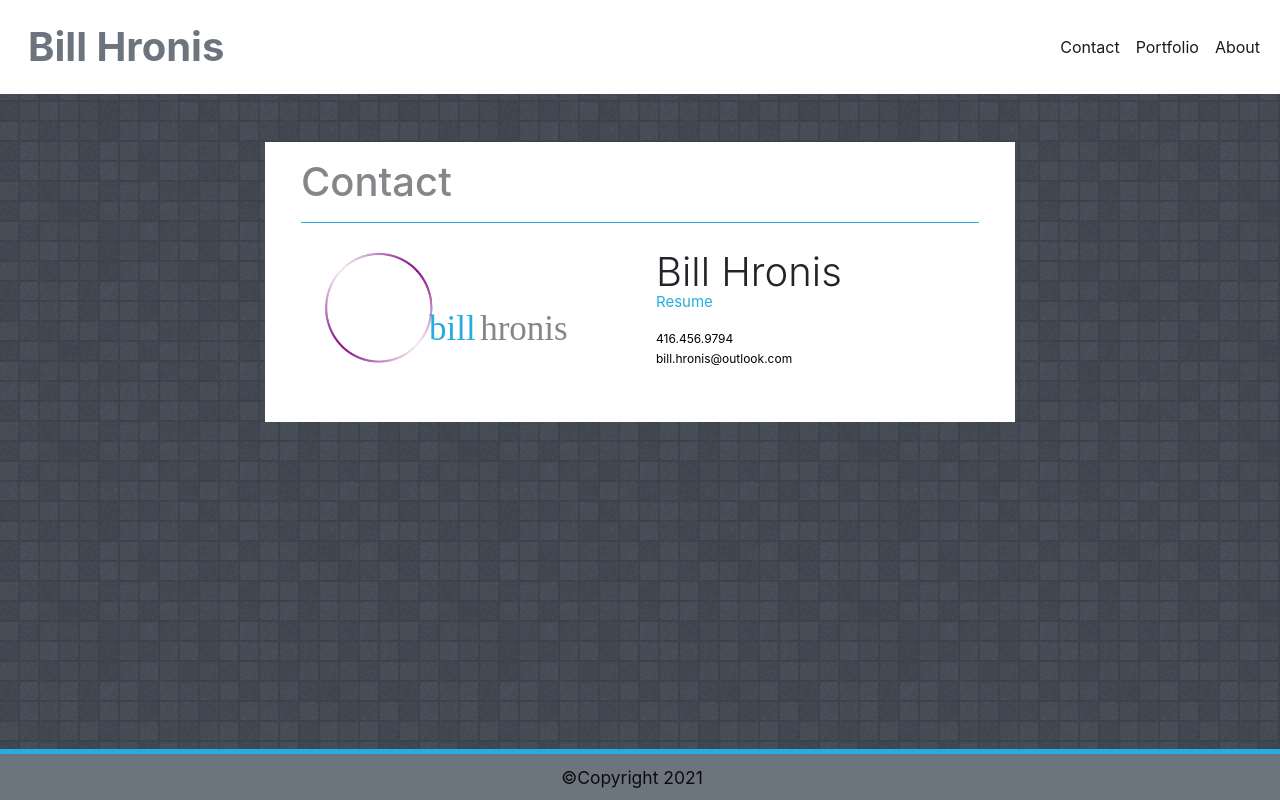
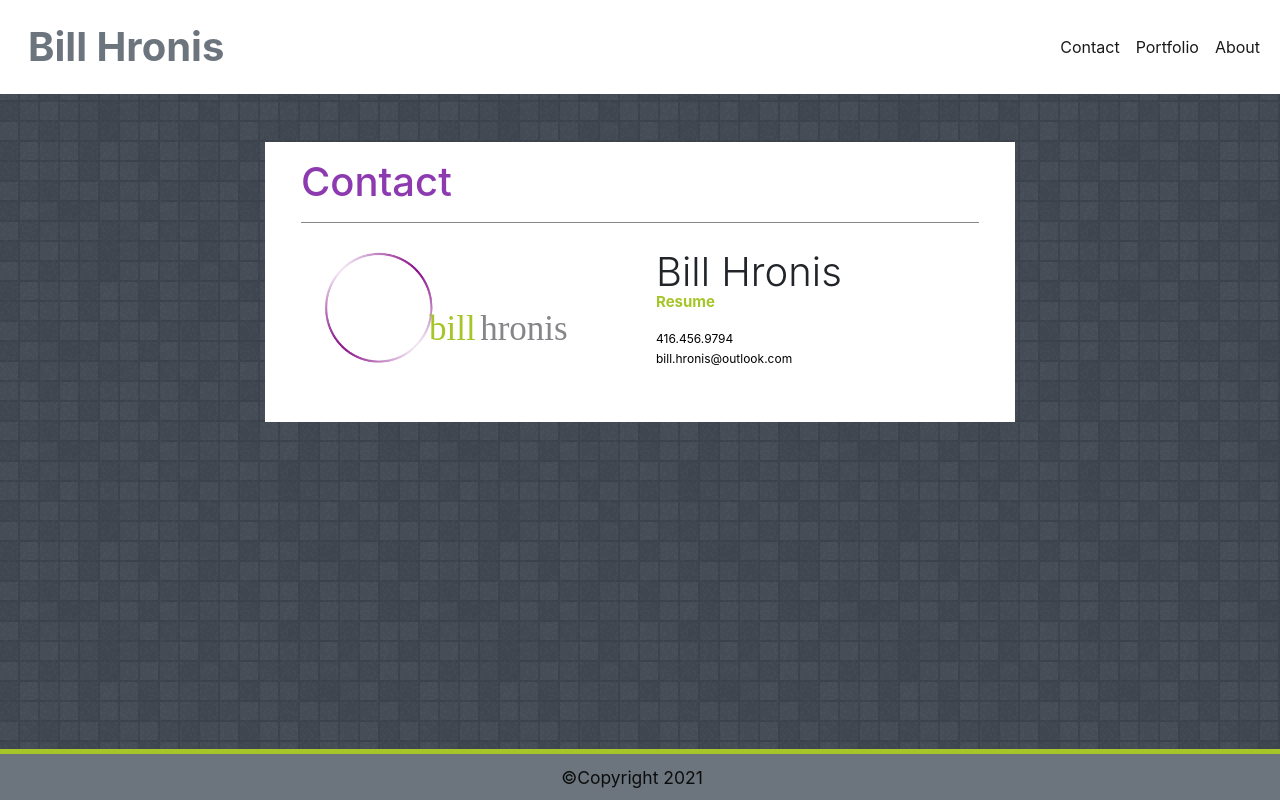
Before and after one commit to daze77/ReactPortfolio, a React (Create React App) app in the folder client/: page /Contact in a window 1280 px wide. Built offline with nearby package versions, Linux system fonts and the light colour scheme; a web font is replaced by a local one.

Commit message:
refining css color story for portfolio

```diff
--- a/client/src/components/ContactCard/ContactCard.css
+++ b/client/src/components/ContactCard/ContactCard.css
@@ -31,8 +31,8 @@ i.fa-envelope-square, i.fa-phone-alt{
 }
 
 .header{
-    color: #858689;
-    border-bottom: 1px solid #27ace1;
+    color: #8d3ab1;
+    border-bottom: 1px solid #858689;
 }
 
 #contact h2{
@@ -45,7 +45,8 @@ i.fa-envelope-square, i.fa-phone-alt{
 }
 
 #resume a{
-    color: #27ace1;
+    color: #a6c529;
+    font-weight: bolder;
 }
 
 #social{
--- a/client/src/components/Footer/Footer.css
+++ b/client/src/components/Footer/Footer.css
@@ -3,6 +3,6 @@
 .footer{
     position: fixed;
     bottom: 0px;
-    border-top: 5px solid #27ace1;
+    border-top: 5px solid #a6c529;
     width: 100%;
   }
--- a/client/src/components/Logo/Logo.css
+++ b/client/src/components/Logo/Logo.css
@@ -40,7 +40,7 @@
   }
 
   #logoNameL{
-    color: #27ace1
+    color: #a6c529
   }
 
   #logoNameR{
```
